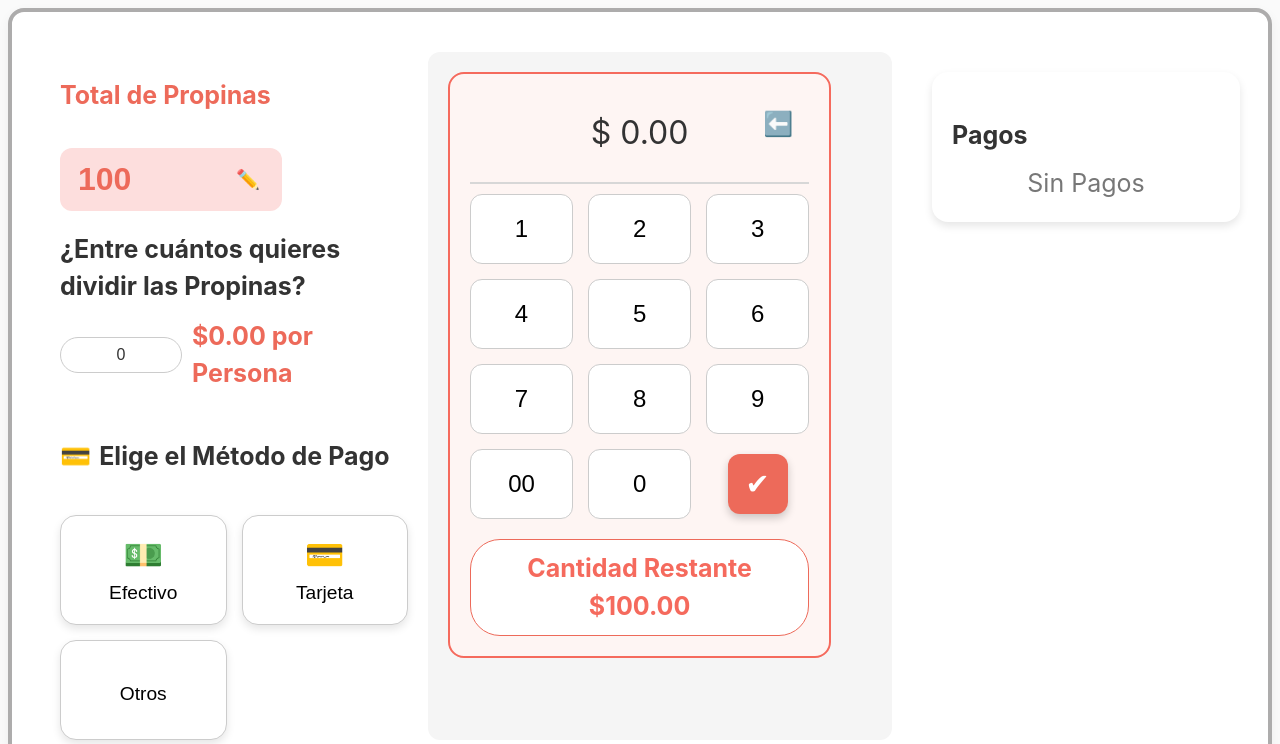
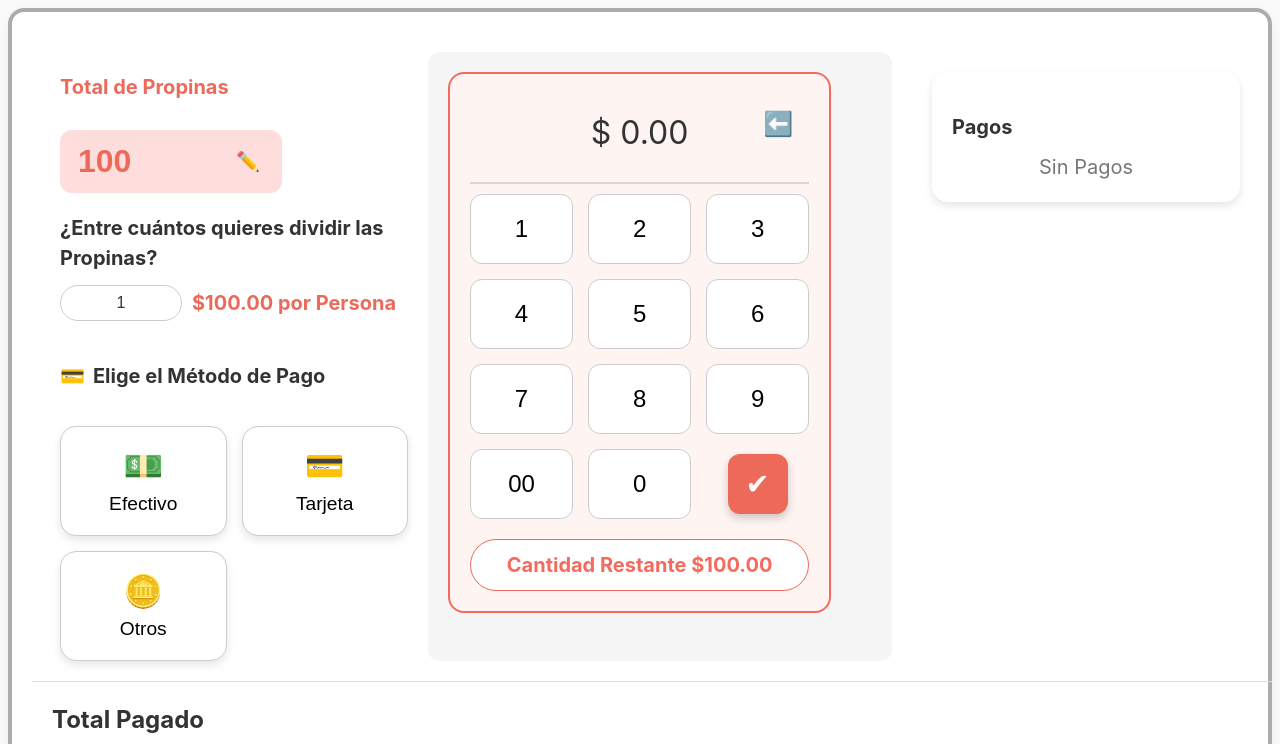
Before and after one commit to ArmandoMoraValles/tip-payment-app, a Vue app in the folder frontend/: page / in a window 1280 px wide. Shown: the top 744 px of the page. Built offline with nearby package versions, Linux system fonts and the light colour scheme.

Commit message:
fix: fixed validations about the numer of payments

```diff
--- a/frontend/src/features/payment/PaymentMethods.vue
+++ b/frontend/src/features/payment/PaymentMethods.vue
@@ -36,9 +36,9 @@ const emit = defineEmits<{
 }>()
 
 const methods = ref<PaymentMethod[]>([
-  { id: 1, name: 'Efectivo ', icon: '💵' },
+  { id: 1, name: 'Efectivo', icon: '💵' },
   { id: 2, name: 'Tarjeta', icon: '💳' },
-  { id: 3, name: 'Otros', icon: ' ' }
+  { id: 3, name: 'Otros', icon: '🪙' } // agrega un ícono cualquiera
 ])
 
 function selectMethod(method: PaymentMethod) {
--- a/frontend/src/features/payment/PaymentScreen.vue
+++ b/frontend/src/features/payment/PaymentScreen.vue
@@ -3,19 +3,25 @@
     <div class="payment-screen">
       <section class="left-panel">
         <TotalTips :total="totalTips" @update:total="totalTips = $event" />
-        <SplitCalculator :totalTips="totalTips" />
+        <SplitCalculator
+          :totalTips="totalTips"
+          @update:numPeople="numPeople = $event"
+        />
         <PaymentMethods
           :selectedMethod="selectedMethod"
           @select="(method) => selectedMethod = method"
         />
       </section>
+
       <section class="center-panel">
         <NumericKeypad @confirm="addPayment" :remainingAmount="remainingAmount" />
       </section>
+
       <section class="right-panel">
         <PaymentsList :payments="payments" @remove="removePayment" />
       </section>
     </div>
+
     <footer class="payment-footer">
       <div class="summary-section">
         <PaymentSummary :payments="payments" :selectedMethod="selectedMethod" :totalTips="totalTips" />
@@ -51,7 +57,7 @@ interface PaymentItem {
 const totalTips = ref<number>(100)
 const selectedMethod = ref<{ name: string; icon: string } | null>(null)
 const payments = ref<PaymentItem[]>([])
-const numPeople = ref<number>(1)
+const numPeople = ref<number>(1) // Aquí recibe el número de personas desde SplitCalculator
 
 const totalPaid = computed(() => {
   return payments.value.reduce((acc, payment) => acc + payment.amount, 0)
@@ -62,15 +68,17 @@ const remainingAmount = computed(() => {
 })
 
 function addPayment(amount: number) {
-  if (!selectedMethod.value) {
+  if (!selectedMethod.value || !selectedMethod.value.name) {
     alert('Selecciona un método de pago primero')
     return
   }
+
   payments.value.push({
     method: selectedMethod.value.name,
     icon: selectedMethod.value.icon,
     amount,
   })
+
   selectedMethod.value = null
 }
 
--- a/frontend/src/features/payment/SplitCalculator.vue
+++ b/frontend/src/features/payment/SplitCalculator.vue
@@ -16,14 +16,22 @@
 </template>
 
 <script setup lang="ts">
-import { ref, computed } from 'vue'
+import { ref, computed, watch, defineEmits, defineProps } from 'vue'
 
 const props = defineProps<{ totalTips: number }>()
-const numberOfPeople = ref<number>(0)
+const emit = defineEmits(['update:numPeople'])
+
+const numberOfPeople = ref<number>(1) // Valor por defecto en 1
 
 const amountPerPerson = computed(() =>
-  numberOfPeople.value > 0 ? (props.totalTips / numberOfPeople.value).toFixed(2) : '0.00'
+  numberOfPeople.value > 0
+    ? (props.totalTips / numberOfPeople.value).toFixed(2)
+    : '0.00'
 )
+
+watch(numberOfPeople, () => {
+  emit('update:numPeople', numberOfPeople.value)
+})
 </script>
 
 <style scoped>
--- a/frontend/src/style.css
+++ b/frontend/src/style.css
@@ -5,7 +5,7 @@
 
 body {
   font-family: 'Inter', sans-serif;
-  font-size: 25px;
+  font-size: 20px;
   color: #333;
   background-color: #fafafa;
   line-height: 1.5;
```
Also changed, not shown: 2 other files (tests, documents, lock files or other folders).
